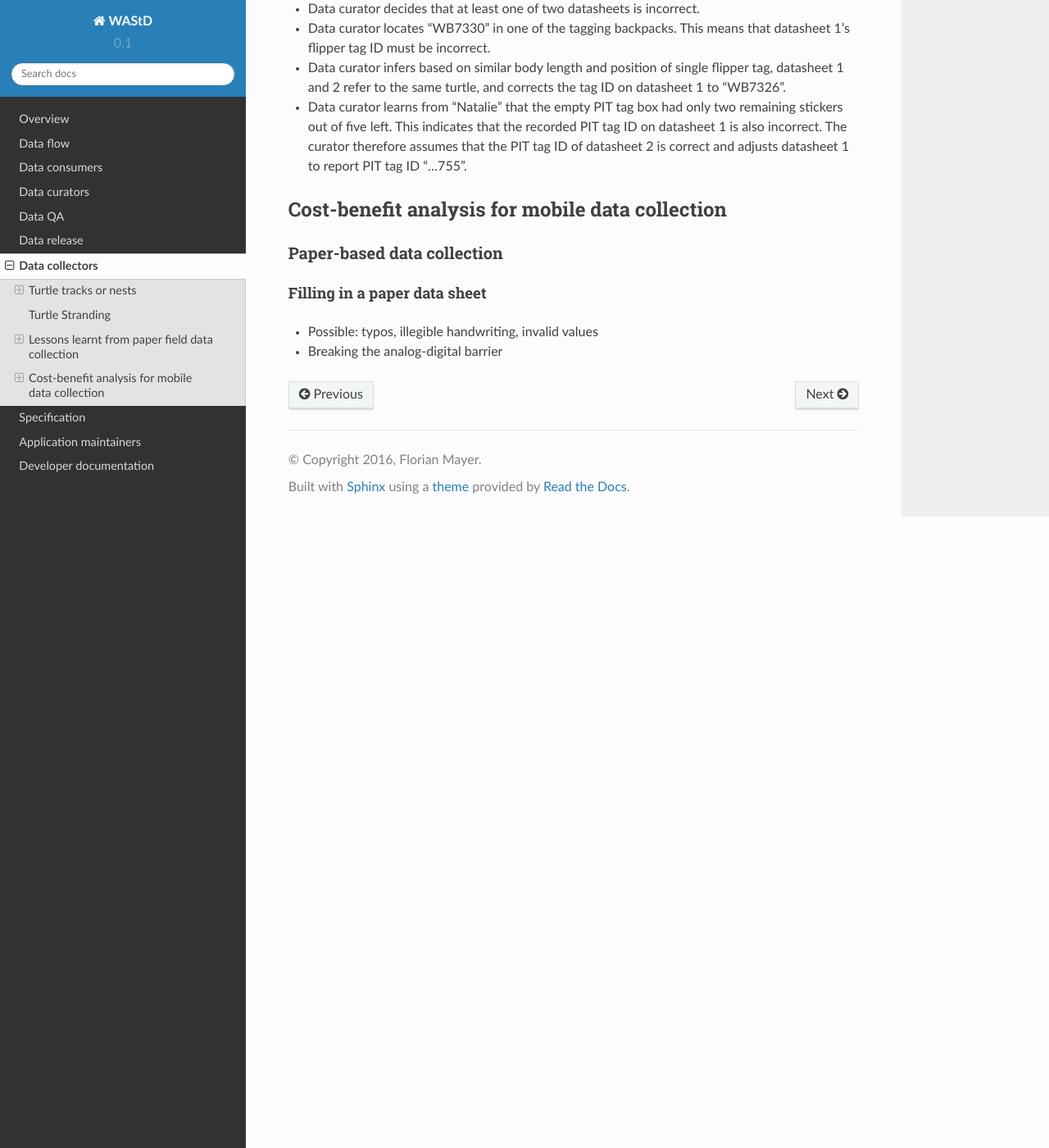
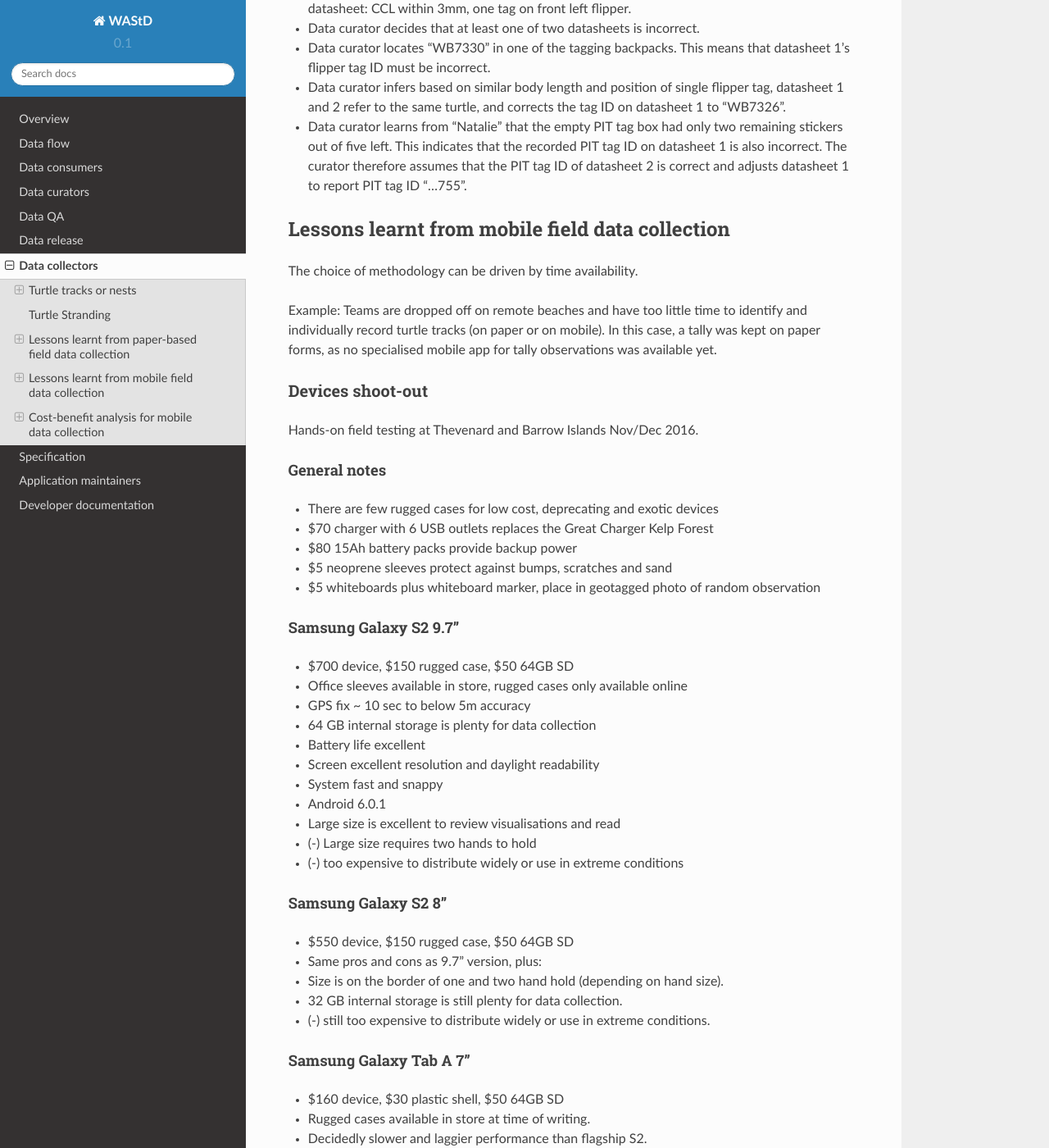
Before and after one commit to dbca-wa/wastd, a Sphinx documentation site: the page built from docs/data_collectors.rst, in a window 1280 px wide and 1400 px high, scrolled down 5950 px. Shown: the whole window at 82% size. Built offline with Sphinx 7.4.7 and the Read the Docs theme 2.0.0, drawn with Linux system fonts in a browser that asks for light colours; some of the changed text lies outside the part shown.

```diff
--- a/docs/data_collectors.rst
+++ b/docs/data_collectors.rst
@@ -182,7 +182,8 @@
 [Google Fusion Tables](https://fusiontables.google.com/DataSource?docid=1wL_dSRNuUCyukJjiUo8RDvFQ0ejWoRpJo2p3S5Rm#map:id=6).
 
 From there, data are downloaded (pending: consumed via the GFT API) and presented
-in an RMarkdown workbook [Turtle Tracks](http://rpubs.com/florian_mayer/track-counts).
+in an RMarkdown workbook [Turtle Tracks](http://rpubs.com/florian_mayer/track-counts)
+as well as an RShiny app using live data [Turtle Tracker](https://rshiny.dpaw.wa.gov.au/turtles/).
 
 **In development**:
 Data will be piped from ODK Aggregate into WAStD.
@@ -225,8 +226,8 @@
 time, and it preserves valuable and volatile information.
 
 
-Lessons learnt from paper field data collection
-===============================================
+Lessons learnt from paper-based field data collection
+=====================================================
 
 Scenario 1
 ----------
@@ -279,9 +280,82 @@
   tag ID of datasheet 2 is correct and adjusts datasheet 1 to report PIT tag ID
   "...755".
 
+Lessons learnt from mobile field data collection
+================================================
+
+The choice of methodology can be driven by time availability.
+
+Example: Teams are dropped off on remote beaches and have too little time to
+identify and individually record turtle tracks (on paper or on mobile).
+In this case, a tally was kept on paper forms, as no specialised mobile app for
+tally observations was available yet.
+
+Devices shoot-out
+-----------------
+Hands-on field testing at Thevenard and Barrow Islands Nov/Dec 2016.
+
+General notes
+^^^^^^^^^^^^^
+* There are few rugged cases for low cost, deprecating and exotic devices
+* $70 charger with 6 USB outlets replaces the Great Charger Kelp Forest
+* $80 15Ah battery packs provide backup power
+* $5 neoprene sleeves protect against bumps, scratches and sand
+* $5 whiteboards plus whiteboard marker, place in geotagged photo of random observation
+
+Samsung Galaxy S2 9.7"
+^^^^^^^^^^^^^^^^^^^^^^
+* $700 device, $150 rugged case, $50 64GB SD
+* Office sleeves available in store, rugged cases only available online
+* GPS fix ~ 10 sec to below 5m accuracy
+* 64 GB internal storage is plenty for data collection
+* Battery life excellent
+* Screen excellent resolution and daylight readability
+* System fast and snappy
+* Android 6.0.1
+* Large size is excellent to review visualisations and read
+* (-) Large size requires two hands to hold
+* (-) too expensive to distribute widely or use in extreme conditions
+
+Samsung Galaxy S2 8"
+^^^^^^^^^^^^^^^^^^^^
+* $550 device, $150 rugged case, $50 64GB SD
+* Same pros and cons as 9.7" version, plus:
+* Size is on the border of one and two hand hold (depending on hand size).
+* 32 GB internal storage is still plenty for data collection.
+* (-) still too expensive to distribute widely or use in extreme conditions.
+
+Samsung Galaxy Tab A 7"
+^^^^^^^^^^^^^^^^^^^^^^^
+* $160 device, $30 plastic shell, $50 64GB SD
+* Rugged cases available in store at time of writing.
+* Decidedly slower and laggier performance than flagship S2.
+* (-) GPS unacceptably slow.
+* (-) 8GB internal storage is too small to collect data.
+* (-) Android 5.1.1 means external SD chip does not format as internal storage.
+
+Lenovo Tab 3 7" TB3-730F
+^^^^^^^^^^^^^^^^^^^^^^^^
+* $100 device, $50 64GB SD
+* No cover in store, but device is splash-resistant.
+* Fits in pocket and in one hand.
+* Very fast GPS fix, faster than Samsung S2, slower than Moto G4+ phone.
+* Best cost-benefit for handing out in bulk.
+
+
+General observations
+^^^^^^^^^^^^^^^^^^^^
+* All devices were daylight-readable.
+* All devices had sufficient battery life to support hours of data collection.
+* Operation in harsh environments was no problem: walking along sandy beaches in
+  daylight, sweaty fingers, flying sand.
+* External battery packs extend time between wall power charging.
+* Best low-cost field device: Lenovo Tab 3. Runner-up: Samsung S2 8".
+* Strong case against Galaxy Tab A (GPS speed, internal storage, old OS version).
+
 
 Cost-benefit analysis for mobile data collection
 ================================================
+This section is in development!
 
 Paper-based data collection
 ---------------------------
@@ -289,4 +363,4 @@
 Filling in a paper data sheet
 ^^^^^^^^^^^^^^^^^^^^^^^^^^^^^
 * Possible: typos, illegible handwriting, invalid values
-* Breaking the analog-digital barrier
+* Breaking the analog-digital barrier: GPS, PIT tag reader, barcodes for samples etc.
```
